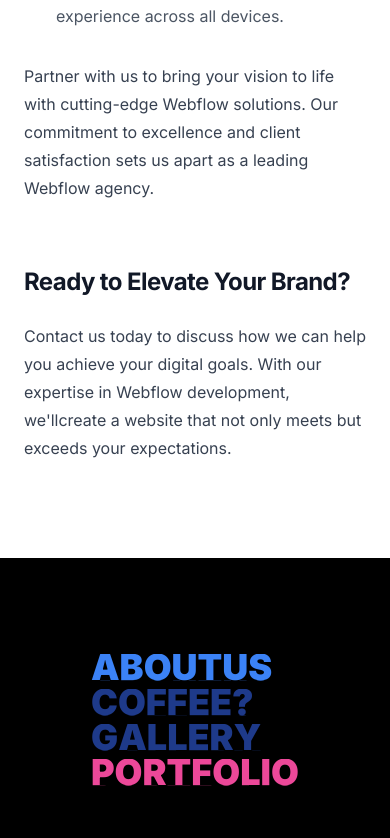
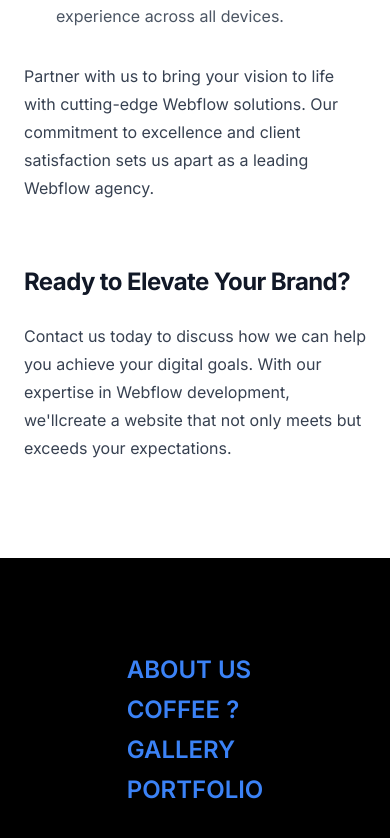
Before and after one commit to christopher-codespaces/dropocean, a Next.js app: page /about in a window 390 px wide. Shown: the part 1854-2692 px from the top of the page. Built offline with nearby package versions, Linux system fonts and the light colour scheme.

Commit message:
responsive design issues

```diff
--- a/src/app/globals.css
+++ b/src/app/globals.css
@@ -18,3 +18,17 @@
   font-size: 1rem; /* Adjust the size as needed */
   font-weight: 400; /* Adjust the weight as needed */
 }
+
+
+/* Global styles or component-specific styles */
+@media (max-width: 1023px) {
+  .our-process {
+    display: none; /* Hide on mobile and tablet */
+  }
+}
+
+@media (min-width: 1024px) {
+  .our-process {
+    display: block; /* Show on desktop */
+  }
+}
--- a/src/components/CrazyHomeFooter.jsx
+++ b/src/components/CrazyHomeFooter.jsx
@@ -1,10 +1,11 @@
-"use client"
-import React, { createContext, useState } from "react";
+"use client";
+import React from "react";
 import { motion } from "framer-motion";
 
 export const CrazyHomeFooter = () => {
   return (
-    <section className="grid place-content-center gap-2 bg-black px-8 py-24 text-white">
+    <footer className="bg-black text-white py-24 px-8">
+      <div className="hidden md:grid place-content-center gap-2">
         <FlipLink href="/about" color="text-blue-500">
           About US
         </FlipLink>
@@ -13,15 +14,22 @@
           color="text-blue-900">
           Coffee ?
         </FlipLink>
-      <FlipLink
-        href="/gallery"
-        color="text-blue-900">
+        <FlipLink href="/gallery" color="text-blue-900">
           Gallery
         </FlipLink>
         <FlipLink href="/our-work" color="text-pink-500">
           Portfolio
         </FlipLink>
-    </section>
+      </div>
+      <div className="md:hidden grid place-content-center gap-2">
+        <SimpleLink href="/about">About US</SimpleLink>
+        <SimpleLink href="https://cal.com/nocodewithchrisagency/30min">
+          Coffee ?
+        </SimpleLink>
+        <SimpleLink href="/gallery">Gallery</SimpleLink>
+        <SimpleLink href="/our-work">Portfolio</SimpleLink>
+      </div>
+    </footer>
   );
 };
 
@@ -85,3 +93,11 @@
     </motion.a>
   );
 };
+
+const SimpleLink = ({ children, href }) => {
+  return (
+    <a href={href} className="text-blue-500 text-2xl font-semibold uppercase">
+      {children}
+    </a>
+  );
+};
--- a/src/components/OurProcess.jsx
+++ b/src/components/OurProcess.jsx
@@ -6,8 +6,8 @@
 
 export const OurProcess = () => {
   return (
-    <div className=" mt-20 h-screen w-full  text-neutral-50">
-      <h1 className=" justify-center center items-center mt-6 text-4xl font-mono text-white sm:mt-10 mb-20 sm:text-5xl lg:text-6xl xl:text-8xl glow">
+    <div className="hidden lg:block mt-20 h-screen w-full text-neutral-50">
+      <h1 className="justify-center center items-center mt-6 text-4xl font-mono text-white sm:mt-10 mb-20 sm:text-5xl lg:text-6xl xl:text-8xl glow">
         Our Process
       </h1>
       <Board />
```
Lines whose indentation alone changed are shown as unchanged.
